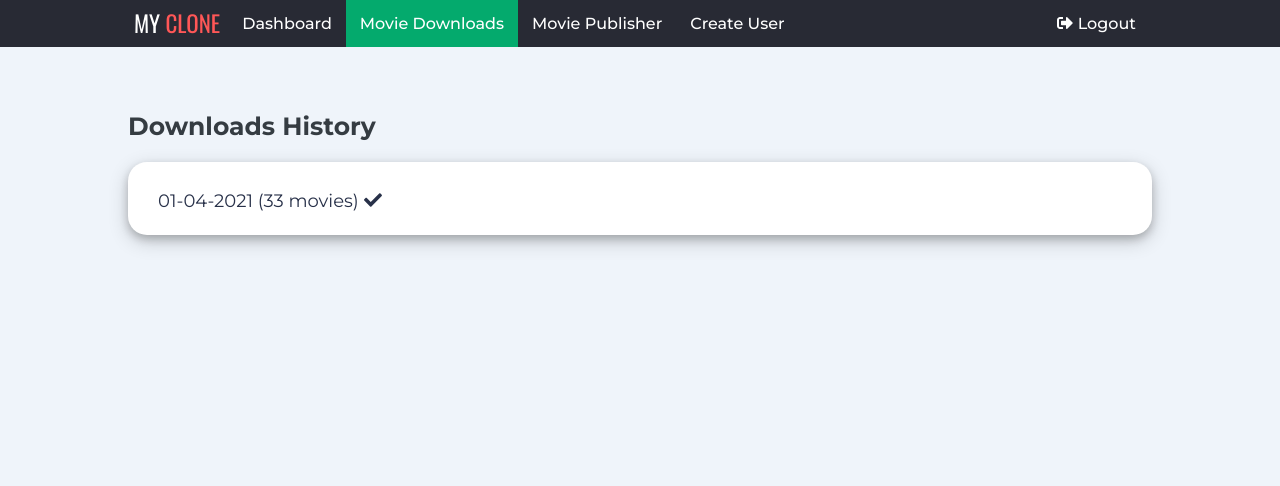
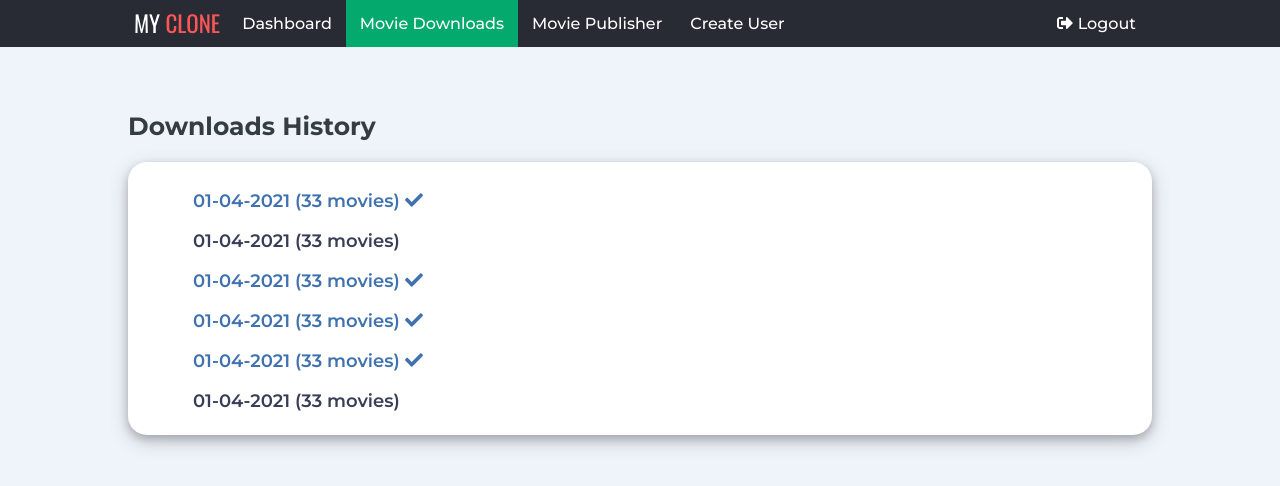
Before and after one commit to mdshemul48/MY-CLONE, a React (Create React App) app in the folder frontend/: page /downloads in a window 1280 px wide. Shown: the top 486 px of the page. Built offline with nearby package versions, Linux system fonts and the light colour scheme.

Commit message:
adding download history line

```diff
--- a/frontend/src/Download_History/components/DownloadHistory.js
+++ b/frontend/src/Download_History/components/DownloadHistory.js
@@ -6,7 +6,24 @@ import "./DownloadHistory.css";
 const DonwloadHistory = (props) => {
   return (
     <Card className="download-report">
-      <HistoryLine>01-04-2021 (33 movies)</HistoryLine>
+      <HistoryLine id="34534535345345345345" checked={true}>
+        01-04-2021 (33 movies)
+      </HistoryLine>
+      <HistoryLine id="34534535345345345345" checked={false}>
+        01-04-2021 (33 movies)
+      </HistoryLine>
+      <HistoryLine id="34534535345345345345" checked={true}>
+        01-04-2021 (33 movies)
+      </HistoryLine>
+      <HistoryLine id="34534535345345345345" checked={true}>
+        01-04-2021 (33 movies)
+      </HistoryLine>
+      <HistoryLine id="34534535345345345345" checked={true}>
+        01-04-2021 (33 movies)
+      </HistoryLine>
+      <HistoryLine id="34534535345345345345" checked={false}>
+        01-04-2021 (33 movies)
+      </HistoryLine>
     </Card>
   );
 };
--- a/frontend/src/Download_History/components/HistoryLine.css
+++ b/frontend/src/Download_History/components/HistoryLine.css
@@ -0,0 +1,12 @@
+.history-line {
+  color: #383e56;
+  padding-left: 35px;
+  font-weight: 600;
+  text-decoration: none;
+}
+.checked {
+  color: #3f72af;
+}
+.history-line:hover {
+  color: #ff2e63;
+}
--- a/frontend/src/Download_History/components/HistoryLine.js
+++ b/frontend/src/Download_History/components/HistoryLine.js
@@ -1,10 +1,18 @@
 import React from "react";
+import { Link } from "react-router-dom";
 import { FontAwesomeIcon } from "@fortawesome/react-fontawesome";
 import { faCheck } from "@fortawesome/free-solid-svg-icons";
+
+import "./HistoryLine.css";
 const HistoryLine = (props) => {
   return (
-    <p className="history-line">
-      {props.children} <FontAwesomeIcon icon={faCheck} />
+    <p title={props.checked && "checked by admin."}>
+      <Link
+        className={`history-line ${props.checked ? "checked" : ""}`}
+        to={"/downloads/" + props.id}
+      >
+        {props.children} {props.checked && <FontAwesomeIcon icon={faCheck} />}
+      </Link>
     </p>
   );
 };
```
